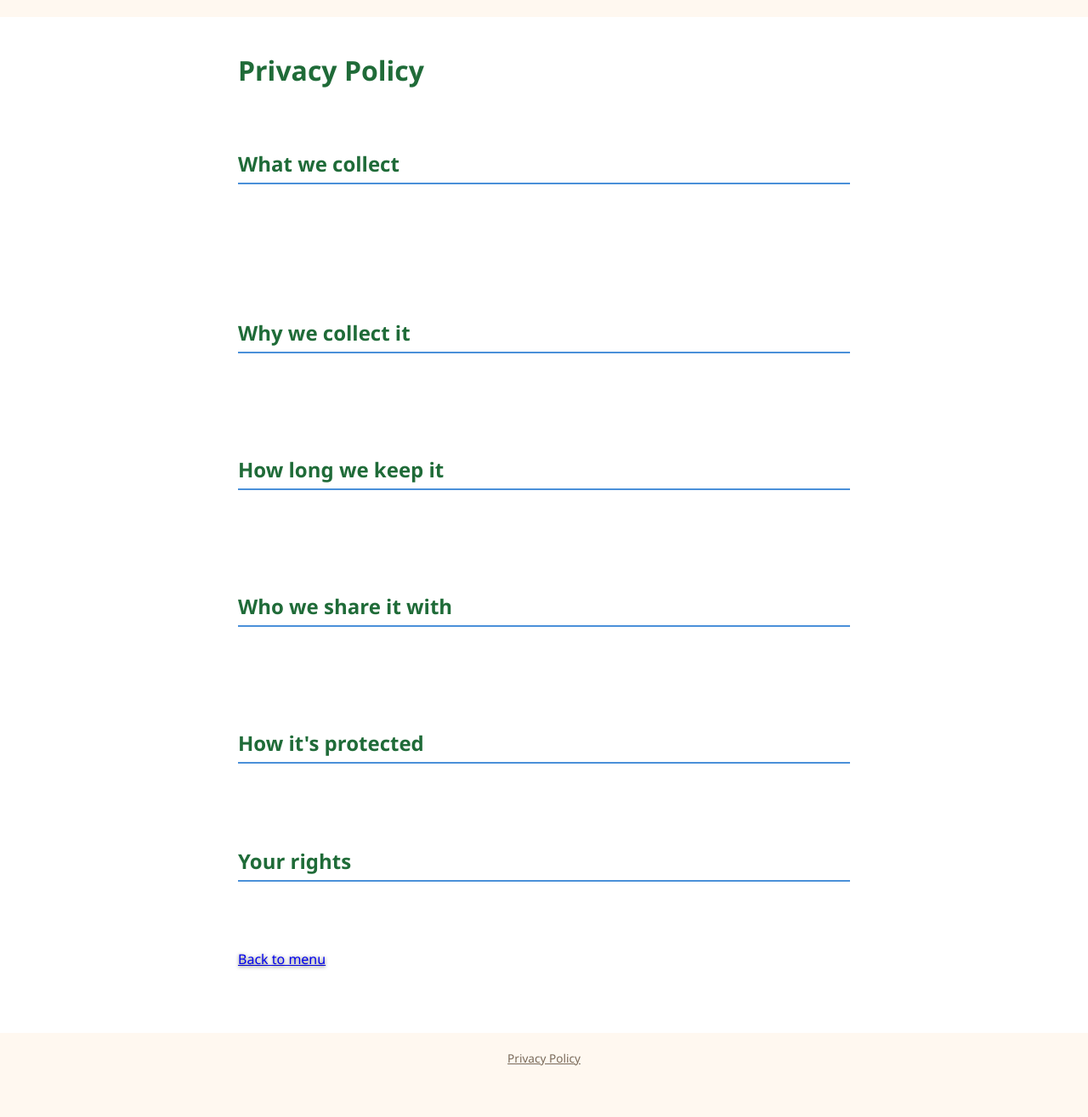
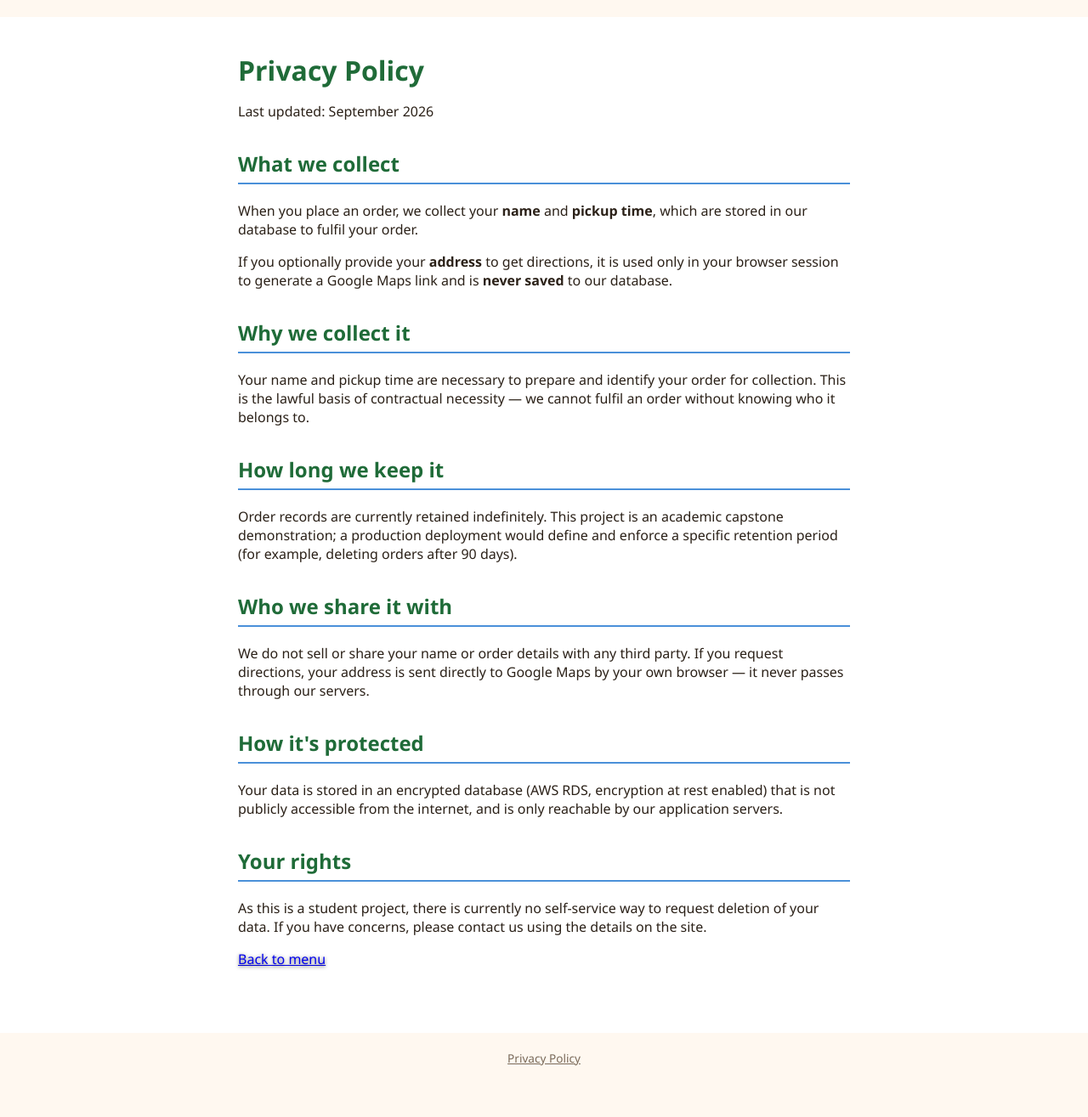
Before and after one commit to pragashkumar14/ce-capstone-cloud-kitchen, a Flask app: page /privacy in a window 1280 px wide. Shown: the part 163-1478 px from the top of the page at 85% size. Run offline with Flask 3, Linux system fonts and the light colour scheme.

Commit message:
Fix invisible privacy policy text, add solid contrast pills to menu heading/subtitle

```diff
--- a/app/src/templates/base.html
+++ b/app/src/templates/base.html
@@ -103,7 +103,8 @@
             padding: 20px calc(50vw - 380px + 20px);
             margin-top: 20px;
         }
-        .menu-wrapper h1, .menu-wrapper p { color: #1a1a1a; text-shadow: 0 1px 6px rgba(255,255,255,0.8), 0 0 2px rgba(255,255,255,0.9); }
+        .menu-wrapper h1 { color: #ffffff; background: rgba(0,0,0,0.55); display: inline-block; padding: 8px 20px; border-radius: 10px; font-size: 2.4rem; }
+        .menu-wrapper p { color: #ffffff; background: rgba(0,0,0,0.55); display: inline-block; padding: 6px 16px; border-radius: 8px; font-weight: 600; }
         .checkout-wrapper {
             width: 100vw;
             position: relative;
--- a/app/src/templates/privacy.html
+++ b/app/src/templates/privacy.html
@@ -3,26 +3,26 @@
 {% block content %}
 <div class="checkout-wrapper" style="background-image:none; background: var(--card-bg); color: var(--text);">
     <h1 style="color: var(--primary-dark); text-shadow: none;">Privacy Policy</h1>
-    <p style="text-shadow: none;">Last updated: September 2026</p>
+    <p style="text-shadow: none; color: var(--text);">Last updated: September 2026</p>
 
     <h2>What we collect</h2>
-    <p style="text-shadow: none;">When you place an order, we collect your <strong>name</strong> and <strong>pickup time</strong>, which are stored in our database to fulfil your order.</p>
-    <p style="text-shadow: none;">If you optionally provide your <strong>address</strong> to get directions, it is used only in your browser session to generate a Google Maps link and is <strong>never saved</strong> to our database.</p>
+    <p style="text-shadow: none; color: var(--text);">When you place an order, we collect your <strong>name</strong> and <strong>pickup time</strong>, which are stored in our database to fulfil your order.</p>
+    <p style="text-shadow: none; color: var(--text);">If you optionally provide your <strong>address</strong> to get directions, it is used only in your browser session to generate a Google Maps link and is <strong>never saved</strong> to our database.</p>
 
     <h2>Why we collect it</h2>
-    <p style="text-shadow: none;">Your name and pickup time are necessary to prepare and identify your order for collection. This is the lawful basis of contractual necessity — we cannot fulfil an order without knowing who it belongs to.</p>
+    <p style="text-shadow: none; color: var(--text);">Your name and pickup time are necessary to prepare and identify your order for collection. This is the lawful basis of contractual necessity — we cannot fulfil an order without knowing who it belongs to.</p>
 
     <h2>How long we keep it</h2>
-    <p style="text-shadow: none;">Order records are currently retained indefinitely. This project is an academic capstone demonstration; a production deployment would define and enforce a specific retention period (for example, deleting orders after 90 days).</p>
+    <p style="text-shadow: none; color: var(--text);">Order records are currently retained indefinitely. This project is an academic capstone demonstration; a production deployment would define and enforce a specific retention period (for example, deleting orders after 90 days).</p>
 
     <h2>Who we share it with</h2>
-    <p style="text-shadow: none;">We do not sell or share your name or order details with any third party. If you request directions, your address is sent directly to Google Maps by your own browser — it never passes through our servers.</p>
+    <p style="text-shadow: none; color: var(--text);">We do not sell or share your name or order details with any third party. If you request directions, your address is sent directly to Google Maps by your own browser — it never passes through our servers.</p>
 
     <h2>How it's protected</h2>
-    <p style="text-shadow: none;">Your data is stored in an encrypted database (AWS RDS, encryption at rest enabled) that is not publicly accessible from the internet, and is only reachable by our application servers.</p>
+    <p style="text-shadow: none; color: var(--text);">Your data is stored in an encrypted database (AWS RDS, encryption at rest enabled) that is not publicly accessible from the internet, and is only reachable by our application servers.</p>
 
     <h2>Your rights</h2>
-    <p style="text-shadow: none;">As this is a student project, there is currently no self-service way to request deletion of your data. If you have concerns, please contact us using the details on the site.</p>
+    <p style="text-shadow: none; color: var(--text);">As this is a student project, there is currently no self-service way to request deletion of your data. If you have concerns, please contact us using the details on the site.</p>
 
     <p><a href="{{ url_for('menu') }}">Back to menu</a></p>
 </div>
```
